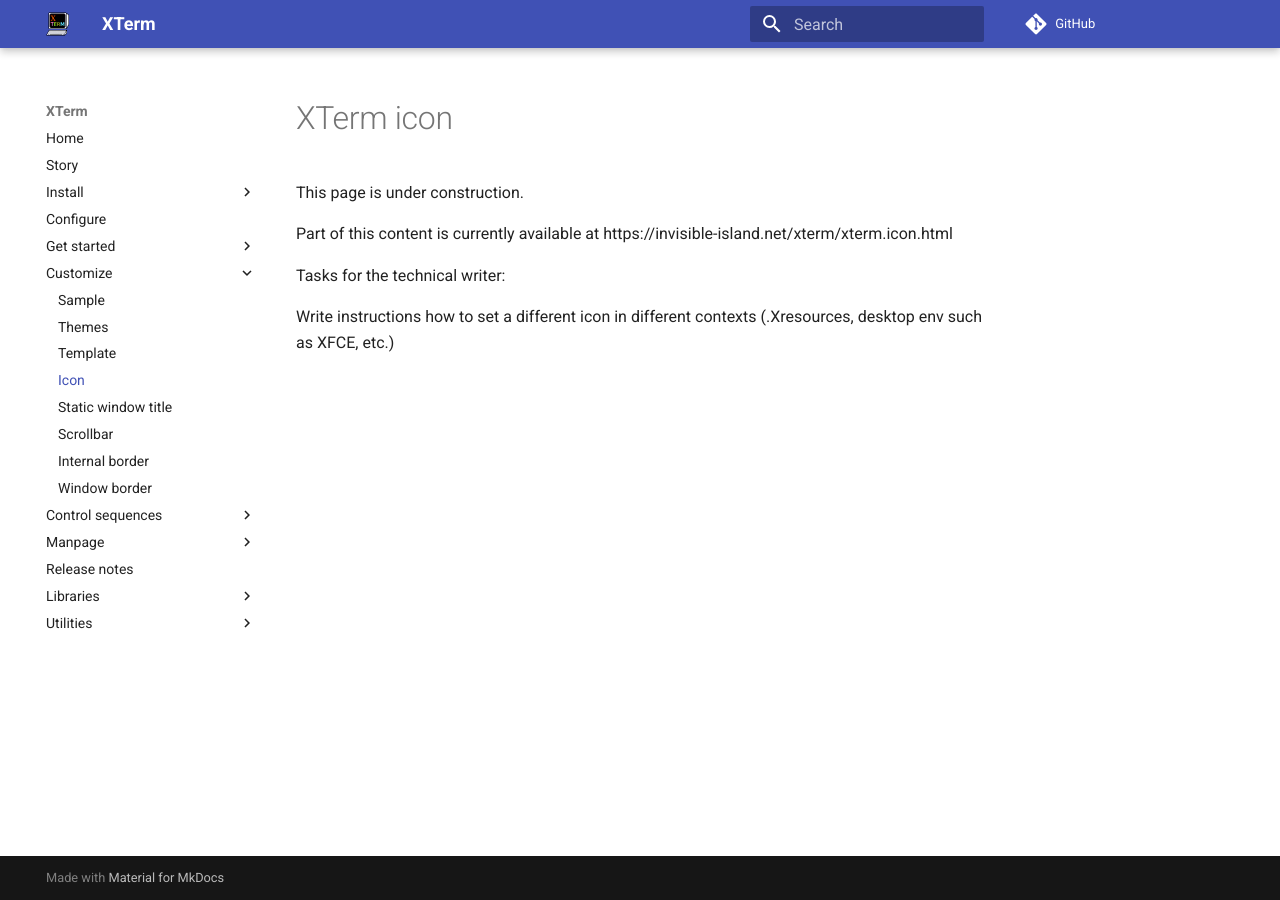
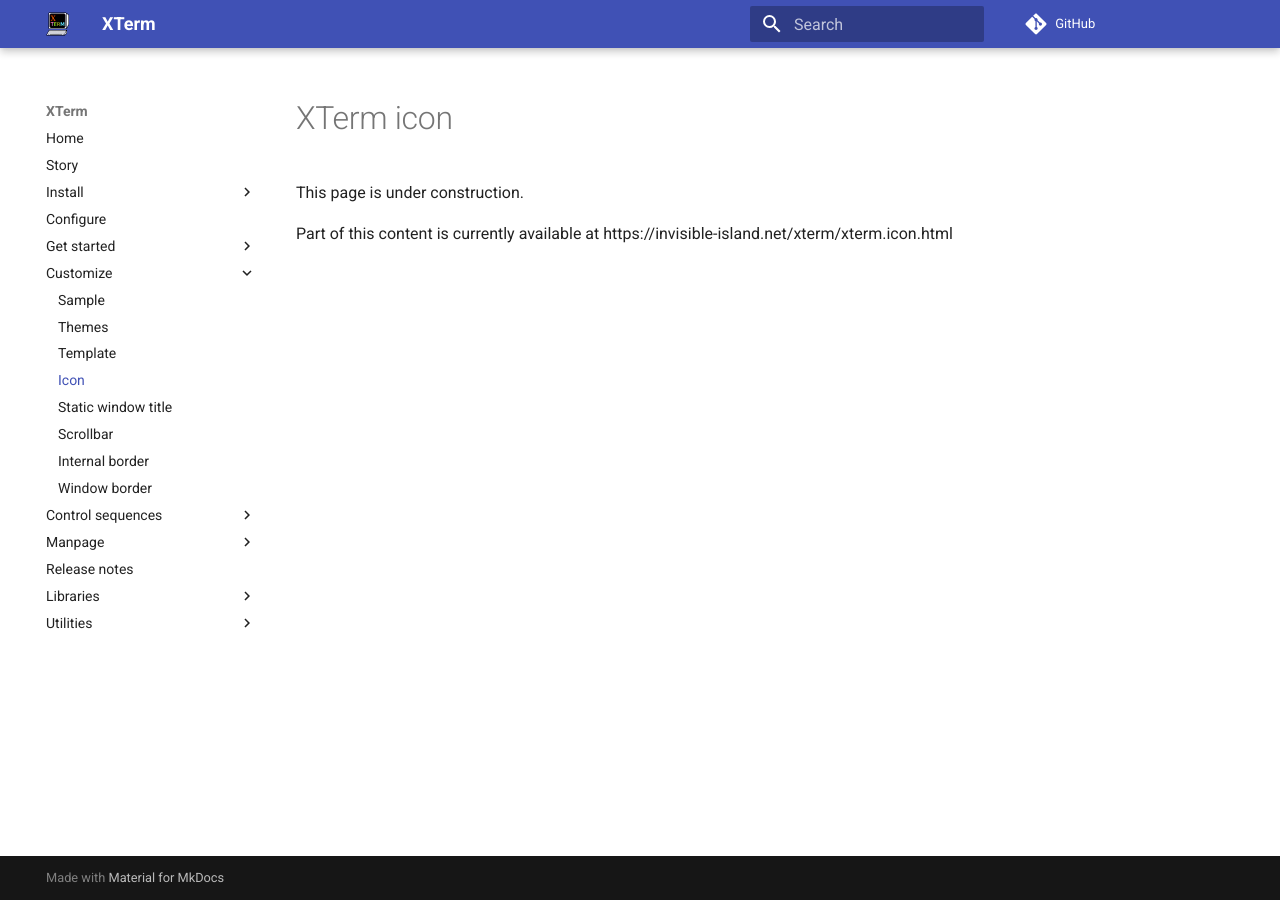
Before and after one commit to xterm-x11/docs, an MkDocs documentation site: the page built from docs/icon.md, in a window 1280 px wide. Built offline with MkDocs 1.6.1 and Material for MkDocs 9.7.7, drawn with Linux system fonts in a browser that asks for light colours; comment, search, counter and statistics services are not loaded.

Commit message:
Update icon.md

```diff
--- a/docs/icon.md
+++ b/docs/icon.md
@@ -4,7 +4,3 @@ This page is under construction.
 
 Part of this content is currently available at
 https://invisible-island.net/xterm/xterm.icon.html
-
-Tasks for the technical writer:
-
-Write instructions how to set a different icon in different contexts (.Xresources, desktop env such as XFCE, etc.)
```
